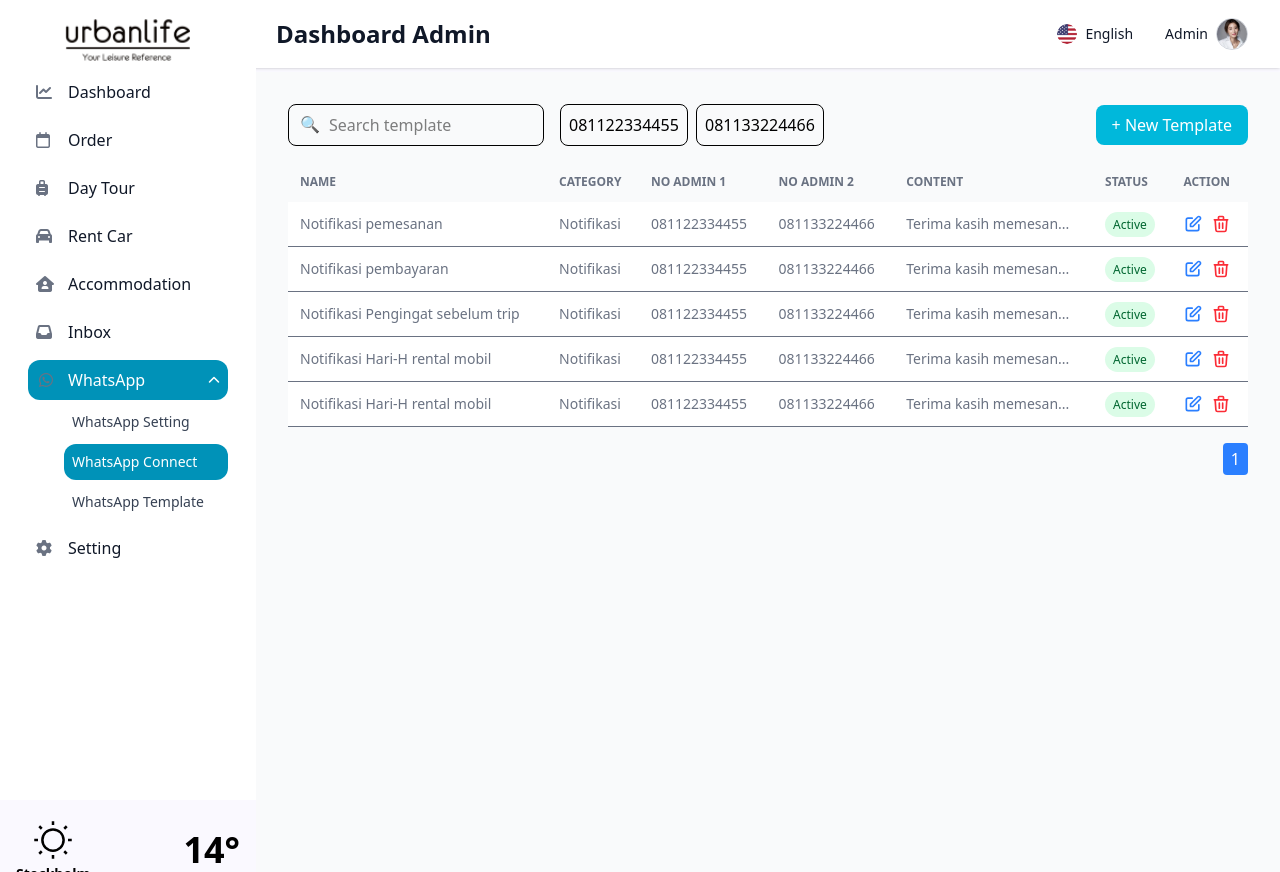
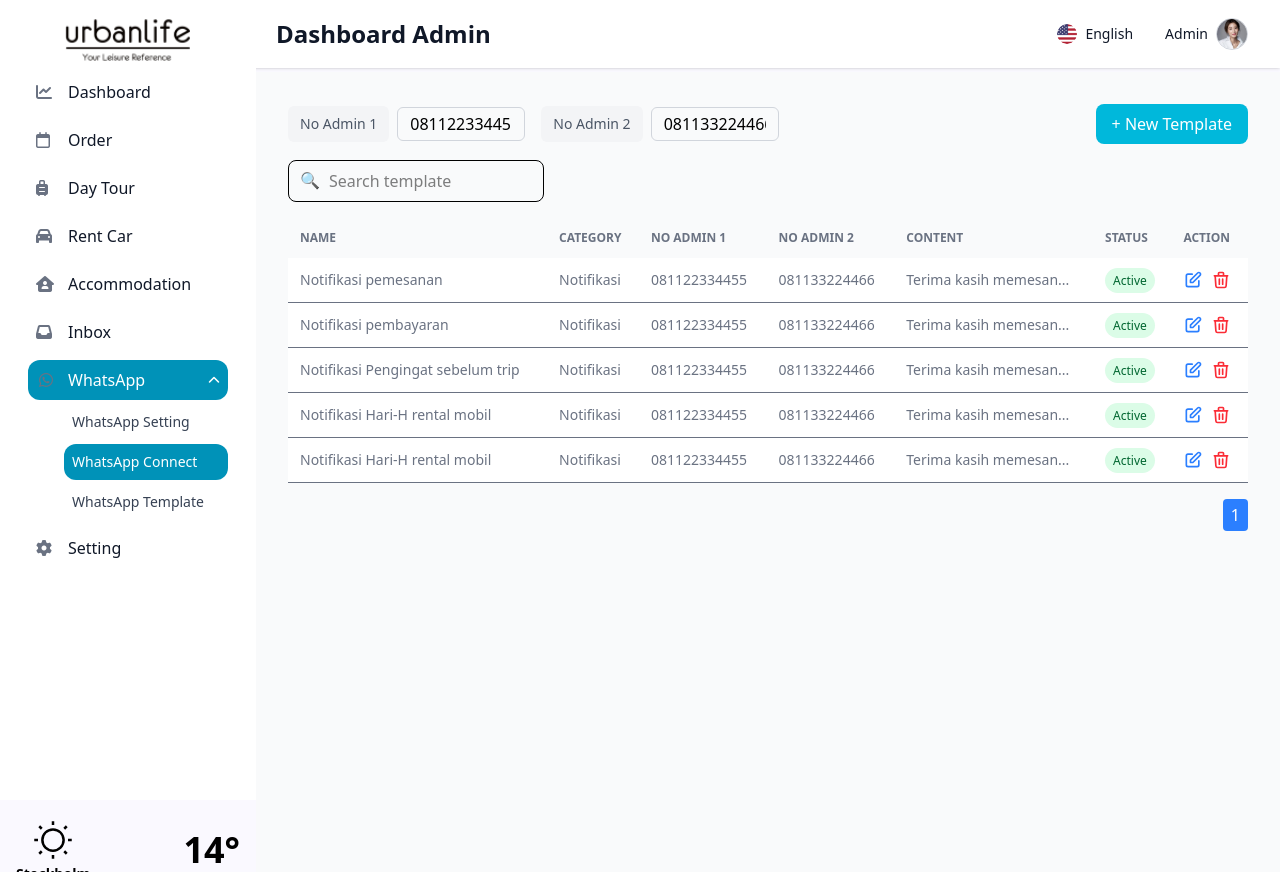
Before and after one commit to myreds12/urbanlife-frontend, a React (Vite) app in the folder urbanlife-frontend/: page /whatsapp-connect in a window 1280 px wide. Built offline with nearby package versions, Linux system fonts and the light colour scheme.

Commit message:
style(WhatsappConnect): improve form layout and styling

```diff
--- a/urbanlife-frontend/src/pages/AdminDashboard/WhatsappSetting/WhatsappConnect.tsx
+++ b/urbanlife-frontend/src/pages/AdminDashboard/WhatsappSetting/WhatsappConnect.tsx
@@ -107,26 +107,22 @@ const WhatsappConnect: React.FC = () => {
     <div className="p-4">
       <div className="mb-4 flex justify-between items-center">
         <div className="flex space-x-4">
-          <div className="relative">
-            <input
-              type="text"
-              placeholder="Search template"
-              className="border rounded-lg p-2 pl-10 w-64"
-            />
-            <span className="absolute left-3 top-2 text-gray-400">🔍</span>
-          </div>
-          <div className="flex space-x-2">
+          <div className="flex items-center">
+            <label className="block text-sm font-medium text-gray-600 mr-2 whitespace-nowrap bg-gray-100 px-3 py-2 rounded-md">No Admin 1</label>
             <input
               type="text"
               placeholder="No Admin 1"
-              className="border rounded-lg p-2 w-32"
+              className="py-1 px-3 w-32 border border-gray-300 rounded-md focus:outline-cyan-600"
               value={admin1}
               onChange={(e) => setAdmin1(e.target.value)}
             />
+          </div>
+          <div className="flex items-center">
+            <label className="block text-sm font-medium text-gray-600 mr-2 whitespace-nowrap bg-gray-100 px-3 py-2 rounded-md">No Admin 2</label>
             <input
               type="text"
               placeholder="No Admin 2"
-              className="border rounded-lg p-2 w-32"
+              className="py-1 px-3 w-32 border border-gray-300 rounded-md focus:outline-cyan-600"
               value={admin2}
               onChange={(e) => setAdmin2(e.target.value)}
             />
@@ -138,6 +134,15 @@ const WhatsappConnect: React.FC = () => {
         >
           + New Template
         </button>
+      </div>
+
+      <div className="relative mb-4">
+        <input
+          type="text"
+          placeholder="Search template"
+          className="border rounded-lg p-2 pl-10 w-64"
+        />
+        <span className="absolute left-3 top-2 text-gray-400">🔍</span>
       </div>
 
       <div className="overflow-x-auto">
--- a/urbanlife-frontend/src/styles/WhatsappSetting/WhatsappConnect.css
+++ b/urbanlife-frontend/src/styles/WhatsappSetting/WhatsappConnect.css
@@ -0,0 +1,6 @@
+.flex.items-center label {
+    margin-right: 0.5rem;
+  }
+  input:focus {
+    outline: 2px solid #22d3ee; /* Warna cyan-600 */
+  }
```
